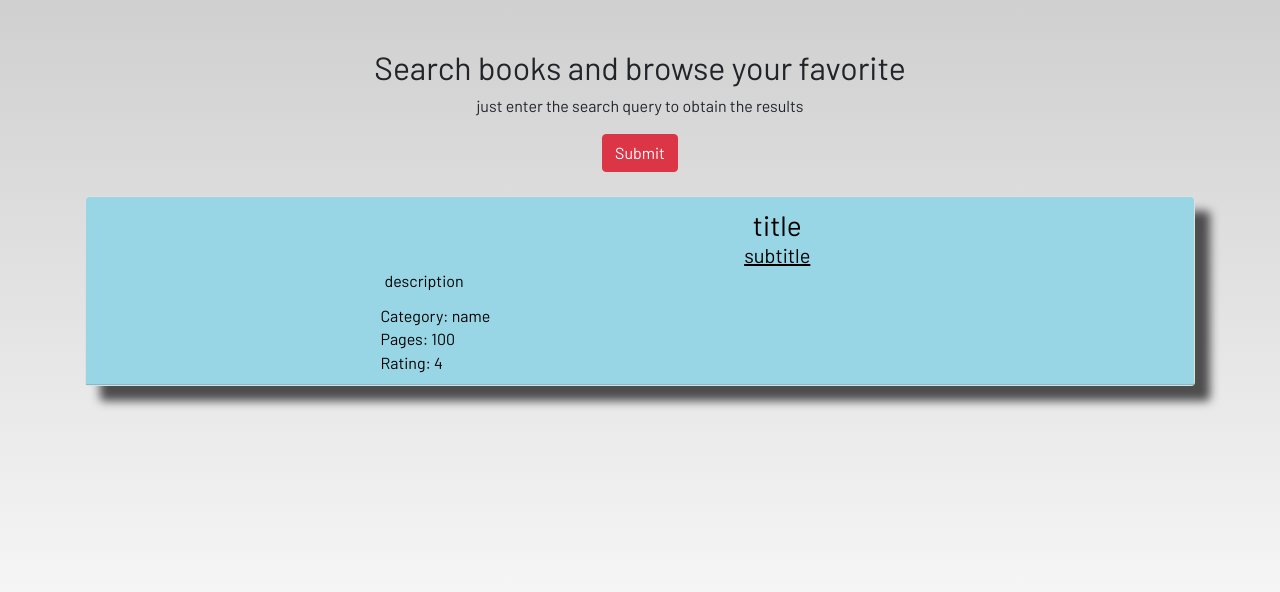
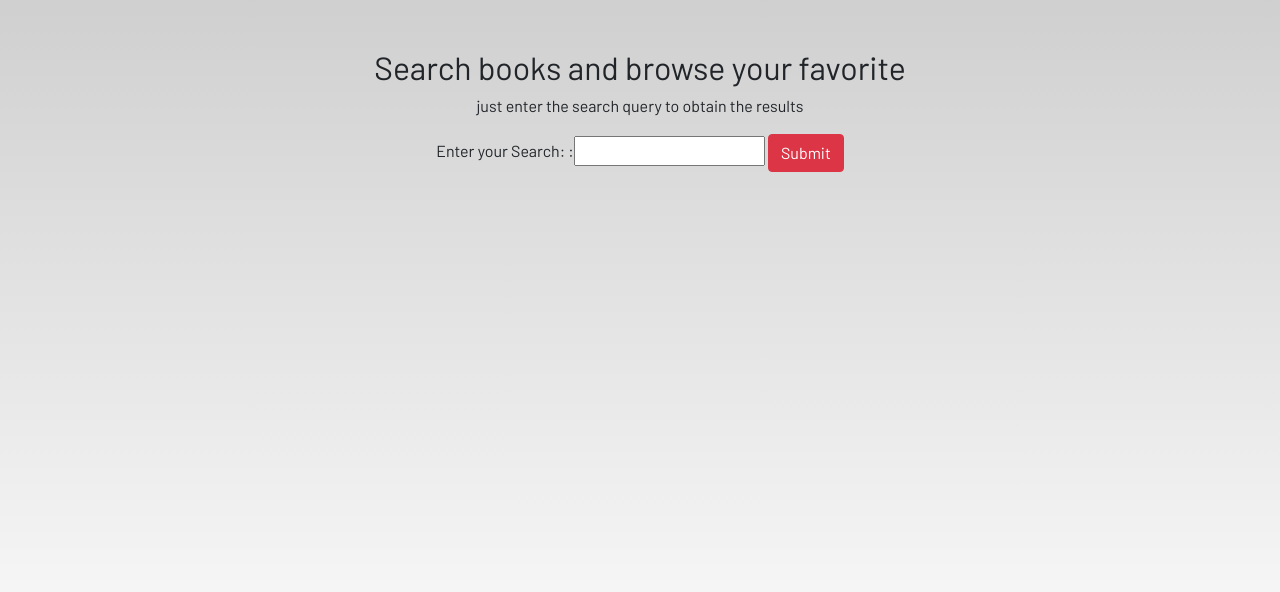
Before and after one commit to kanak6040/STUDENT_STUDY_DASHBOARD, a Django app: page /book in a window 1280 px wide. Shown: the part 56-648 px from the top of the page. Run offline with Django 3.2, Linux system fonts and the light colour scheme; parts of the project's set-up code (start-up, migrations or seed data) failed here and were passed over; some libraries are stand-ins or nearby versions; some web fonts are replaced.

Commit message:
book-feature added

```diff
--- a/studentstudyportal/dashboard/templates/dashboard/books.html
+++ b/studentstudyportal/dashboard/templates/dashboard/books.html
@@ -6,35 +6,50 @@
     <h2>Search books and browse your favorite</h2>
     <p>just enter the search query to obtain the results</p><b></b>
     <form action="" method="post">
+        {% csrf_token %}
+        {{form}}
         <input class="btn btn-danger" type="submit" value="Submit">
     </form><br>
-
-    <a href="#" target="_blank">
+    {% for result in results %}
+    <a href="{{result.preview}}" target="_blank">
         <div class="card">
             <div class="card-header">
                 <div class="row">
                     <div class="col-md-3">
-                        <img class="img-fluid" src="" alt="">
+                        <img class="img-fluid" src="{{result.thumbnail}}" alt="">
 
                     </div>
                     <div class="col-md-9">
-                        <h3 class="p-0 m-0">title</h3>
+                        <h3 class="p-0 m-0">{{result.title}}</h3>
                         <b>
                             <u>
-                                <h5 class="p-0 m-0">subtitle</h5>
+                                <h5 class="p-0 m-0">{{result.subtitle}}</h5>
                             </u>
                         </b>
-                        <h6 class="p-0 m-1">description</h6>
-                        <b>
-                            <h6 class="ml-0 mt-3">Category: name</h6>
-                            <h6 class="ml-0 mt-1">Pages: 100</h6>
-                            <h6 class="ml-0 mt-1">Rating: 4</h6>
-                        </b>
+                        {% if result.description %}
+                            <h6 class="p-0 m-1">{{result.description|slice:"0:500"}}</h6>
+                        {% endif %}
+                        {% if result.categories %}
+                            <b>
+                                <h6 class="ml-0 mt-3">Category:
+                                    {% for category in result.categories %}
+                                        {{category}}
+                                    {% endfor %}
+                                </h6>
+                        {% endif %}
+                        {% if result.count %}
+                            <h6 class="ml-0 mt-1">{{result.count}}</h6>
+                        {% endif %}
+                        {% if result.rating %}
+                            <h6 class="ml-0 mt-1">{{result.rating}}</h6>
+                        {% endif %}
+                            </b>
                     </div>
                 </div>
             </div>
         </div>
     </a>
+    {% endfor %}
     <br>
 </section>
 
--- a/studentstudyportal/dashboard/views.py
+++ b/studentstudyportal/dashboard/views.py
@@ -1,9 +1,9 @@
-import imp
 from django.shortcuts import render, redirect
 from . forms import *
 from django.contrib import messages
 from django.views import generic
 from youtubesearchpython import VideosSearch
+import requests
 
 # Create your views here.
 def home(request):
@@ -160,38 +160,31 @@ def delete_todo(request, pk=None):
     return redirect("todo")
 
 def books(request):
-
-    return render(request,"dashboard/books.html" )
-
-
     if request.method == "POST":
         form =  DashboardForm(request.POST)
         text = request.POST['text']
-        video = VideosSearch(text, limit =100)
+        url = "https://www.googleapis.com/books/v1/volumes?q="+text
+        r = requests.get(url)
+        answer = r.json()
         result_list = []
-        for i in video.result()['result']:
+        for i in range(10):
             result_dict = {
-                'input': text,
-                'title': i['title'],
-                'duration': i['duration'],
-                'thumbnail': i['thumbnails'][0]['url'],
-                'channel': i['channel']['name'],
-                'link': i['link'],
-                'views': i['viewCount']['short'],
-                'published': i['publishedTime'],
+                'title': answer['items'][i]['volumeInfo']['title'],
+                'subtitle': answer['items'][i]['volumeInfo'].get('subtitle'),
+                'description': answer['items'][i]['volumeInfo'].get('description'),
+                'count': answer['items'][i]['volumeInfo'].get('pageCount'),
+                'categories': answer['items'][i]['volumeInfo'].get('categories'),
+                'rating': answer['items'][i]['volumeInfo'].get('pageRating'),
+                'thumbnail': answer['items'][i]['volumeInfo'].get('imageLinks').get('thumbnail'),
+                'preview': answer['items'][i]['volumeInfo'].get('previewLink'),
             }
-            desc=''
-            if i['descriptionSnippet']:
-                for j in i['descriptionSnippet']:
-                    desc += j['text']
-            result_dict['description'] = desc
             result_list.append(result_dict)
         context={
             'form':form,
             'results':result_list
         }
-        return render(request, 'dashboard/youtube.html', context)
+        return render(request, 'dashboard/books.html', context)
     else:
         form = DashboardForm()
     context = {'form':form}
-    return render(request, "dashboard/youtube.html", context)
+    return render(request,"dashboard/books.html",context )
```
